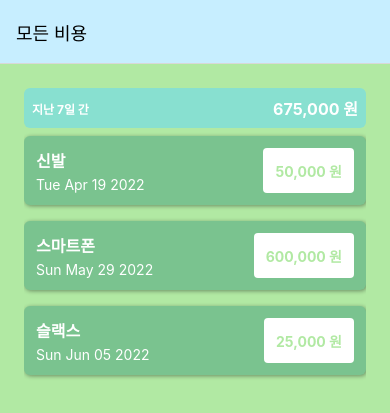
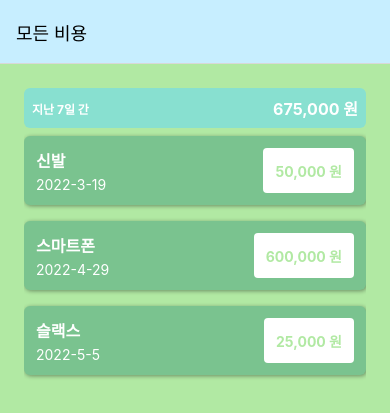
Before and after one commit to zlzlzlmo/react-native-study4, a React Native app: screen /AllExpenses in a window 390 px wide. Shown: the top 413 px of the page. Built offline with nearby package versions, Linux system fonts and the light colour scheme.

Commit message:
date formatting 함수 생성

```diff
--- a/src/components/expenses-output/ExpenseItem.tsx
+++ b/src/components/expenses-output/ExpenseItem.tsx
@@ -1,6 +1,7 @@
 import { StyleSheet, Text, View, Pressable } from "react-native";
 import React from "react";
 import { GlobalStyles } from "../../constants/styles";
+import { getFormattedDate } from "../../util/date";
 
 interface ExpenseItemProps {
   description: string;
@@ -16,7 +17,7 @@ const ExpenseItem = ({ description, amount, date }: ExpenseItemProps) => {
           <Text style={[styles.textBase, styles.description]}>
             {description}
           </Text>
-          <Text style={styles.textBase}>{date.toDateString()}</Text>
+          <Text style={styles.textBase}>{getFormattedDate(date)}</Text>
         </View>
         <View style={styles.amountContainer}>
           <Text style={styles.amount}>{amount.toLocaleString()} 원</Text>
--- /dev/null
+++ b/src/util/date.ts
@@ -0,0 +1,3 @@
+export const getFormattedDate = (date: Date) => {
+  return `${date.getFullYear()}-${date.getMonth()}-${date.getDate()}`;
+};
```
